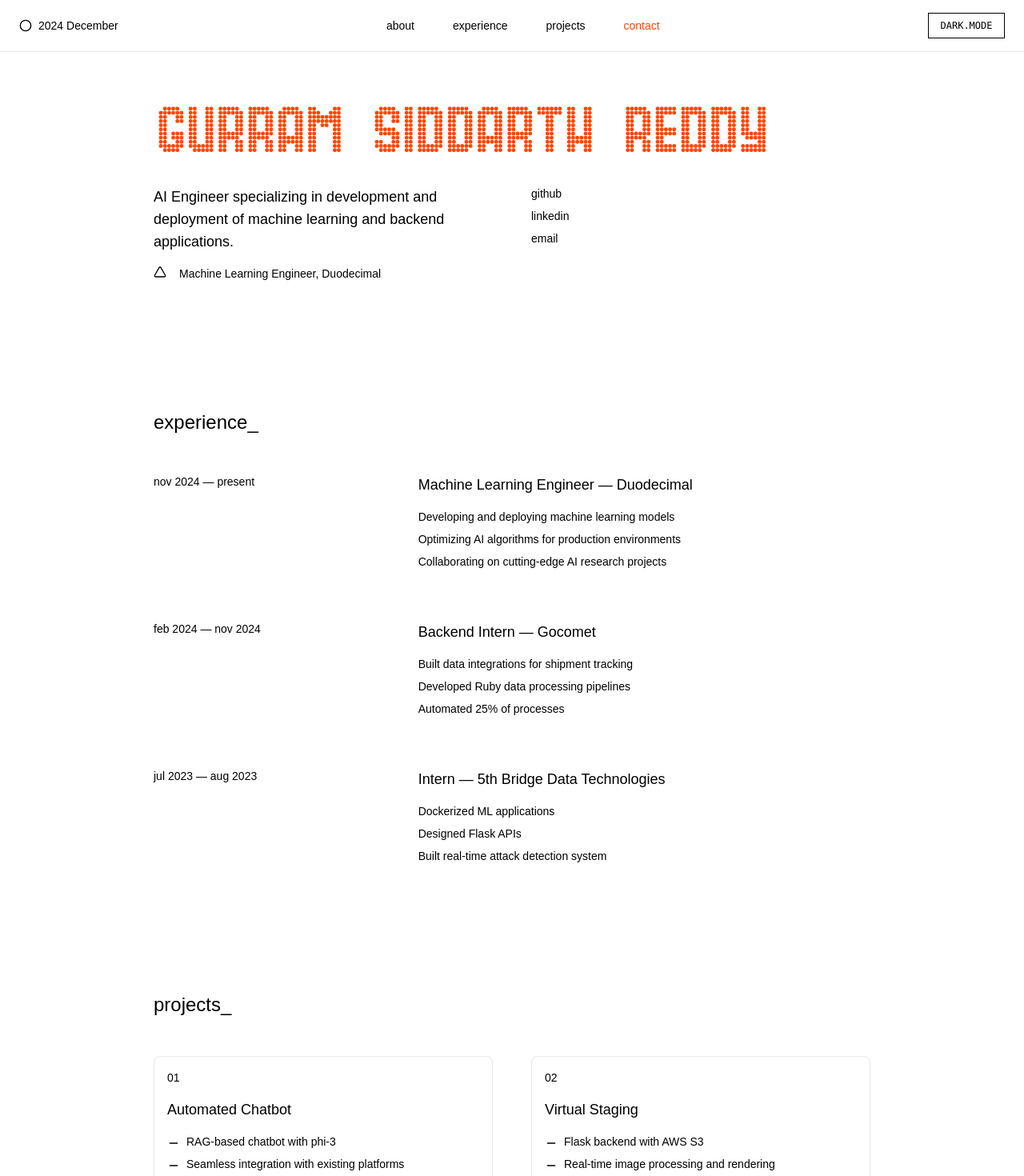
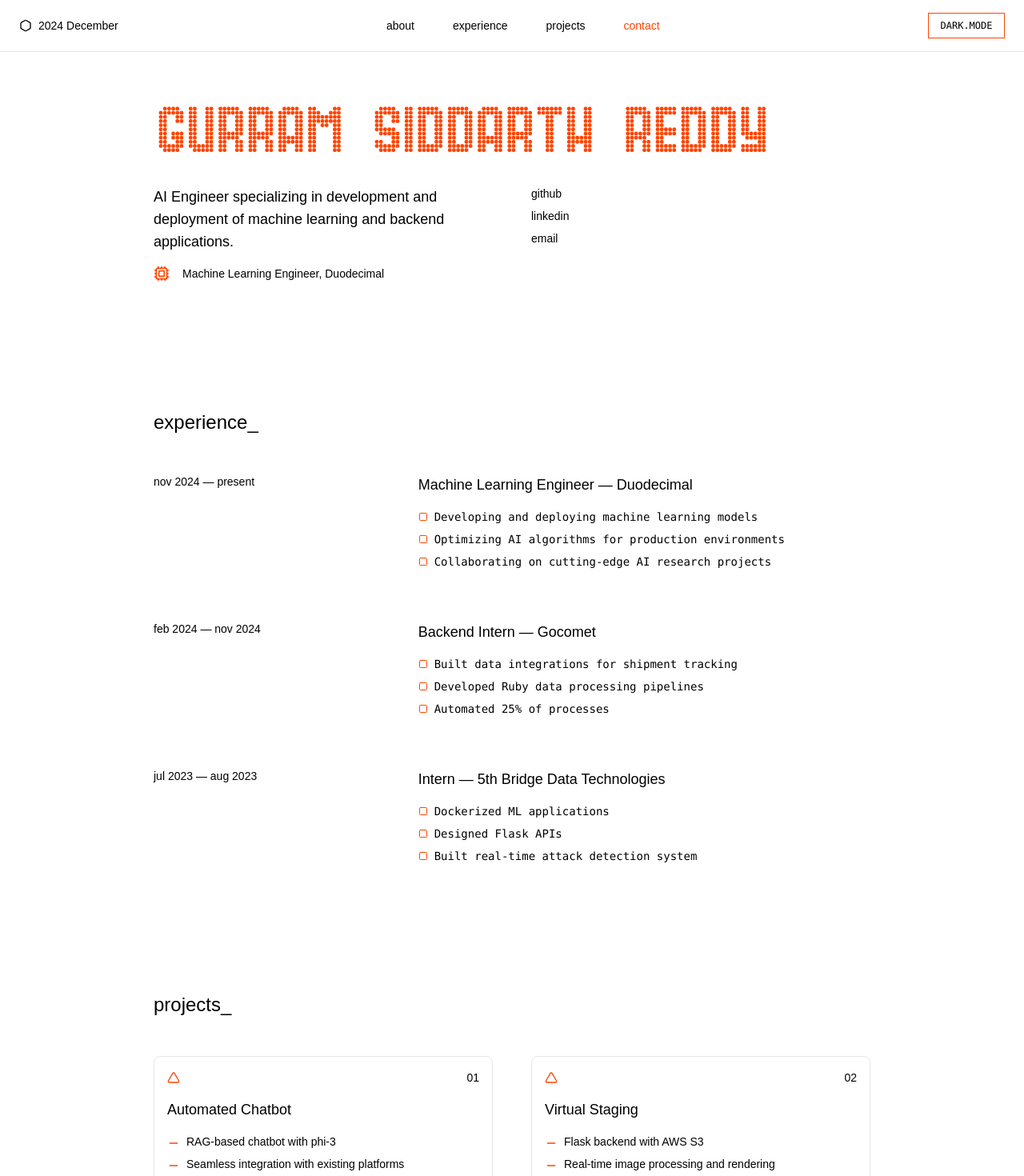
Before and after one commit to siddarthreddygsr/portfolio, a Next.js app: page / in a window 1280 px wide. Shown: the top 1470 px of the page at 80% size. Built offline with nearby package versions, Linux system fonts and the light colour scheme; a web font is replaced by a local one.

Commit message:
added accent color to elements
Signed-off-by: Siddarthreddygsr <siddarthreddygsr@gmail.com>

```diff
--- a/src/app/page.tsx
+++ b/src/app/page.tsx
@@ -1,4 +1,4 @@
-import { Circle, Minus, Triangle } from 'lucide-react'
+import { Hexagon, Minus, Cpu, Square, Triangle } from 'lucide-react'
 import Link from 'next/link'
 import MobileNav from '../components/MobileNav'
 import ThemeToggle from '../components/ThemeToggle'
@@ -42,7 +42,7 @@ export default function Home() {
       <nav className="fixed w-full top-0 bg-[var(--background-color)] border-b border-[var(--font-color)]/10 z-50">
         <div className="container mx-auto px-4 sm:px-6 py-4 flex justify-between items-center">
           <div className="flex items-center gap-2">
-            <Circle className="w-4 h-4" />
+            <Hexagon className="w-4 h-4" />
             <span className="text-sm">{formattedDate}</span>
           </div>
           <div className="hidden lg:flex items-center gap-12 text-sm">
@@ -66,7 +66,7 @@ export default function Home() {
             <div>
               <p className="text-base sm:text-lg mb-4">AI Engineer specializing in development and deployment of machine learning and backend applications.</p>
               <div className="flex gap-4 text-sm">
-                <Triangle className="w-4 h-4 flex-shrink-0" />
+                <Cpu className="w-5 h-5 flex-shrink-0 text-[var(--accent-color)]" />
                 <span>Machine Learning Engineer, Duodecimal</span>
               </div>
             </div>
@@ -89,10 +89,19 @@ export default function Home() {
               </div>
               <div>
                 <h3 className="text-lg mb-4">Machine Learning Engineer — Duodecimal</h3>
-                <ul className="space-y-2 text-sm">
-                  <li>Developing and deploying machine learning models</li>
-                  <li>Optimizing AI algorithms for production environments</li>
-                  <li>Collaborating on cutting-edge AI research projects</li>
+                <ul className="space-y-2 text-sm font-mono">
+                  <li className="flex items-start">
+                    <Square className="w-3 h-3 mr-2 mt-1 text-[var(--accent-color)]" />
+                    <span>Developing and deploying machine learning models</span>
+                  </li>
+                  <li className="flex items-start">
+                    <Square className="w-3 h-3 mr-2 mt-1 text-[var(--accent-color)]" />
+                    <span>Optimizing AI algorithms for production environments</span>
+                  </li>
+                  <li className="flex items-start">
+                    <Square className="w-3 h-3 mr-2 mt-1 text-[var(--accent-color)]" />
+                    <span>Collaborating on cutting-edge AI research projects</span>
+                  </li>
                 </ul>
               </div>
             </div>
@@ -103,9 +112,20 @@ export default function Home() {
               <div>
                 <h3 className="text-lg mb-4">Backend Intern — Gocomet</h3>
                 <ul className="space-y-2 text-sm">
-                  <li>Built data integrations for shipment tracking</li>
-                  <li>Developed Ruby data processing pipelines</li>
-                  <li>Automated 25% of processes</li>
+                <ul className="space-y-2 text-sm font-mono">
+                  <li className="flex items-start">
+                    <Square className="w-3 h-3 mr-2 mt-1 text-[var(--accent-color)]" />
+                    <span>Built data integrations for shipment tracking</span>
+                  </li>
+                  <li className="flex items-start">
+                    <Square className="w-3 h-3 mr-2 mt-1 text-[var(--accent-color)]" />
+                    <span>Developed Ruby data processing pipelines</span>
+                  </li>
+                  <li className="flex items-start">
+                    <Square className="w-3 h-3 mr-2 mt-1 text-[var(--accent-color)]" />
+                    <span>Automated 25% of processes</span>
+                  </li>
+                </ul>
                 </ul>
               </div>
             </div>
@@ -115,10 +135,19 @@ export default function Home() {
               </div>
               <div>
                 <h3 className="text-lg mb-4">Intern — 5th Bridge Data Technologies</h3>
-                <ul className="space-y-2 text-sm">
-                  <li>Dockerized ML applications</li>
-                  <li>Designed Flask APIs</li>
-                  <li>Built real-time attack detection system</li>
+                <ul className="space-y-2 text-sm font-mono">
+                  <li className="flex items-start">
+                    <Square className="w-3 h-3 mr-2 mt-1 text-[var(--accent-color)]" />
+                    <span>Dockerized ML applications</span>
+                  </li>
+                  <li className="flex items-start">
+                    <Square className="w-3 h-3 mr-2 mt-1 text-[var(--accent-color)]" />
+                    <span>Designed Flask APIs</span>
+                  </li>
+                  <li className="flex items-start">
+                    <Square className="w-3 h-3 mr-2 mt-1 text-[var(--accent-color)]" />
+                    <span>Built real-time attack detection system</span>
+                  </li>
                 </ul>
               </div>
             </div>
@@ -139,13 +168,14 @@ export default function Home() {
                 className="group rounded-lg block p-4 border bg-[var(--background-color)] border-[var(--font-color)]/10 hover:border-[var(--accent-color)] transition-colors duration-300"
               >
                 <div className="mb-4 flex items-center justify-between">
+                  <Triangle className="w-4 h-4 text-[var(--accent-color)]" />
                   <span className="text-sm text-[var(--font-color)]/60">{`0${index + 1}`}</span>
                 </div>
                 <h3 className="text-lg mb-4 group-hover:text-[var(--accent-color)]">{project.title}</h3>
                 <ul className="space-y-2">
                   {project.description.map((point, pointIndex) => (
                     <li key={pointIndex} className="flex items-start">
-                      <Minus className="w-4 h-4 mr-2 mt-1 flex-shrink-0" />
+                      <Minus className="w-4 h-4 mr-2 mt-1 flex-shrink-0 text-[var(--accent-color)]" />
                       <span className="text-sm text-[var(--font-color)]/80">{point}</span>
                     </li>
                   ))}
@@ -159,7 +189,7 @@ export default function Home() {
       <footer className="py-8 px-4 sm:px-6 border-t border-[var(--font-color)]/10">
         <div className="container mx-auto max-w-4xl text-sm flex flex-col sm:flex-row justify-between items-center gap-4">
           <div className="flex items-center gap-2">
-            <Circle className="w-4 h-4" />
+            <Hexagon className="w-4 h-4" />
             <span>Gurram Siddarth Reddy</span>
           </div>
           <a href="mailto:siddarthreddygsr@gmail.com" className="text-[var(--accent-color)]">
--- a/src/components/ThemeToggle.tsx
+++ b/src/components/ThemeToggle.tsx
@@ -22,7 +22,7 @@ export default function ThemeToggle() {
   return (
     <button
       onClick={toggleDarkMode}
-      className="w-24 h-8 bg-[var(--background-color)] border border-[var(--font-color)] relative font-mono text-xs flex items-center justify-start px-2 overflow-hidden"
+      className="w-24 h-8 bg-[var(--background-color)] border border-[var(--accent-color)] relative font-mono text-xs flex items-center justify-start px-2 overflow-hidden"
       aria-label={darkMode ? "Switch to light mode" : "Switch to dark mode"}
     >
       <AnimatePresence mode="wait">
```
